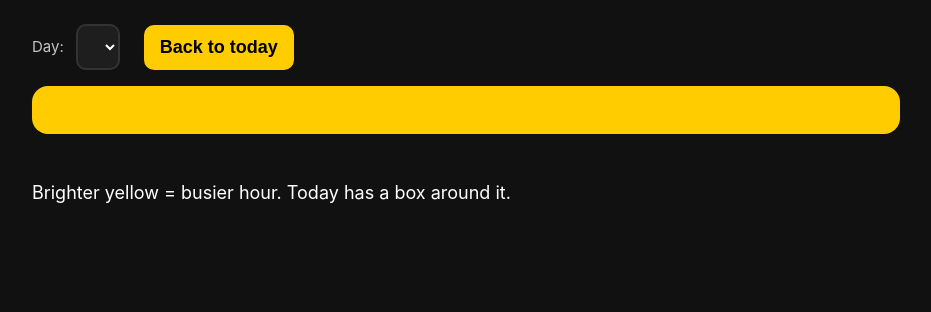
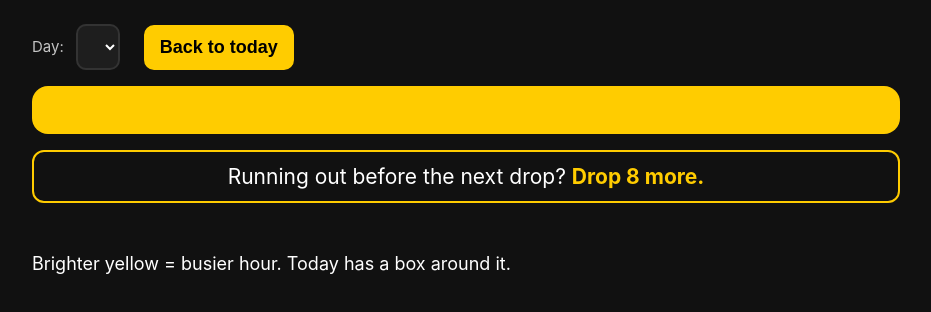
Before and after one commit to LutonicAzteca17/coop-chicken-cook-plan, a plain HTML site: page template.html in a window 1280 px wide. Shown: the whole page, without its empty margins (174-1105 px from the left). Drawn offline with Linux system fonts and the light colour scheme.

Commit message:
Show backup rule on screen: running out before the next drop, drop 8 more
Co-Authored-By: Claude Opus 5.5 <noreply@anthropic.com>
Claude-Session: https://claude.ai/code/session_01QzLq7XgwM1JMxYDR5y26a7

```diff
--- a/template.html
+++ b/template.html
@@ -50,6 +50,8 @@
   button:focus-visible, select:focus-visible { outline: 3px solid #fff; outline-offset: 2px; }
   .wk .legend { font-size: 18px; color: var(--fg); }
   .wk table { font-size: 19px; }
+  .rule { margin: 0 0 18px; padding: 12px 16px; border: 2px solid var(--hi); border-radius: 12px; font-size: 21px; text-align: center; color: var(--fg); }
+  .rule b { color: var(--hi); }
   @media print { body { background:#fff; color:#000; } .now, button, select { display:none; } }
 </style>
 </head>
@@ -65,6 +67,7 @@
 
   <div class="now" id="now" role="status" aria-live="polite"></div>
   <div class="next" id="next"></div>
+  <div class="rule" id="rule">Running out before the next drop? <b>Drop 8 more.</b></div>
 
   <table id="today" aria-label="Drops for the day"></table>
 
@@ -141,6 +144,8 @@ function render() {
     nextEl.textContent = "";
   }
   if (live) nowEl.className = "now";
+  // Backup rule only matters while drops are happening today
+  document.getElementById("rule").style.display = (live && h >= hours[0] && h <= hours[hours.length-1]) ? "" : "none";
 
   // Today table
   const total = hours.reduce((s,x)=>s+plan[x],0);
```
Also changed, not shown: index.html (+5 -0 lines), 1 other file.
